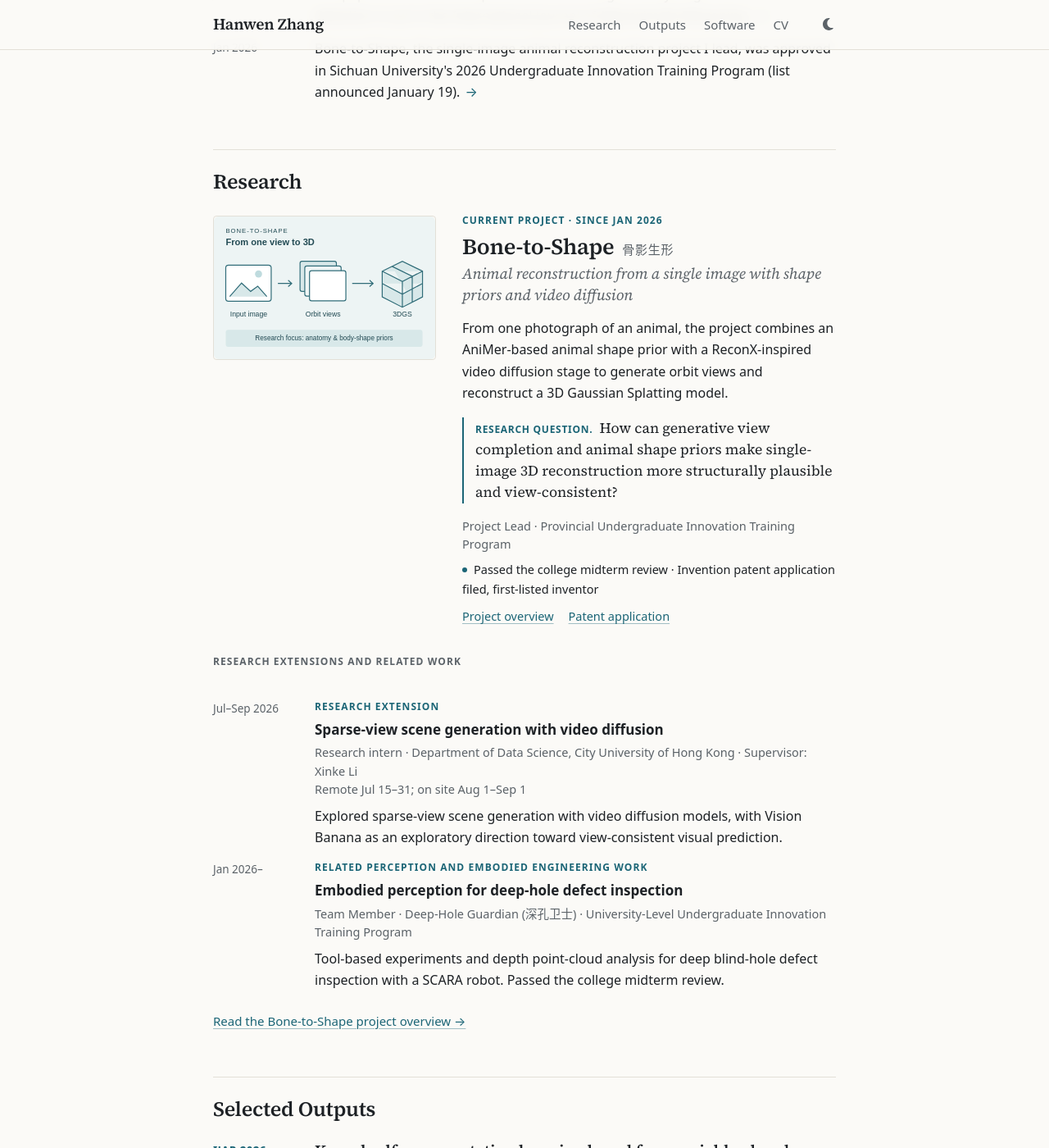
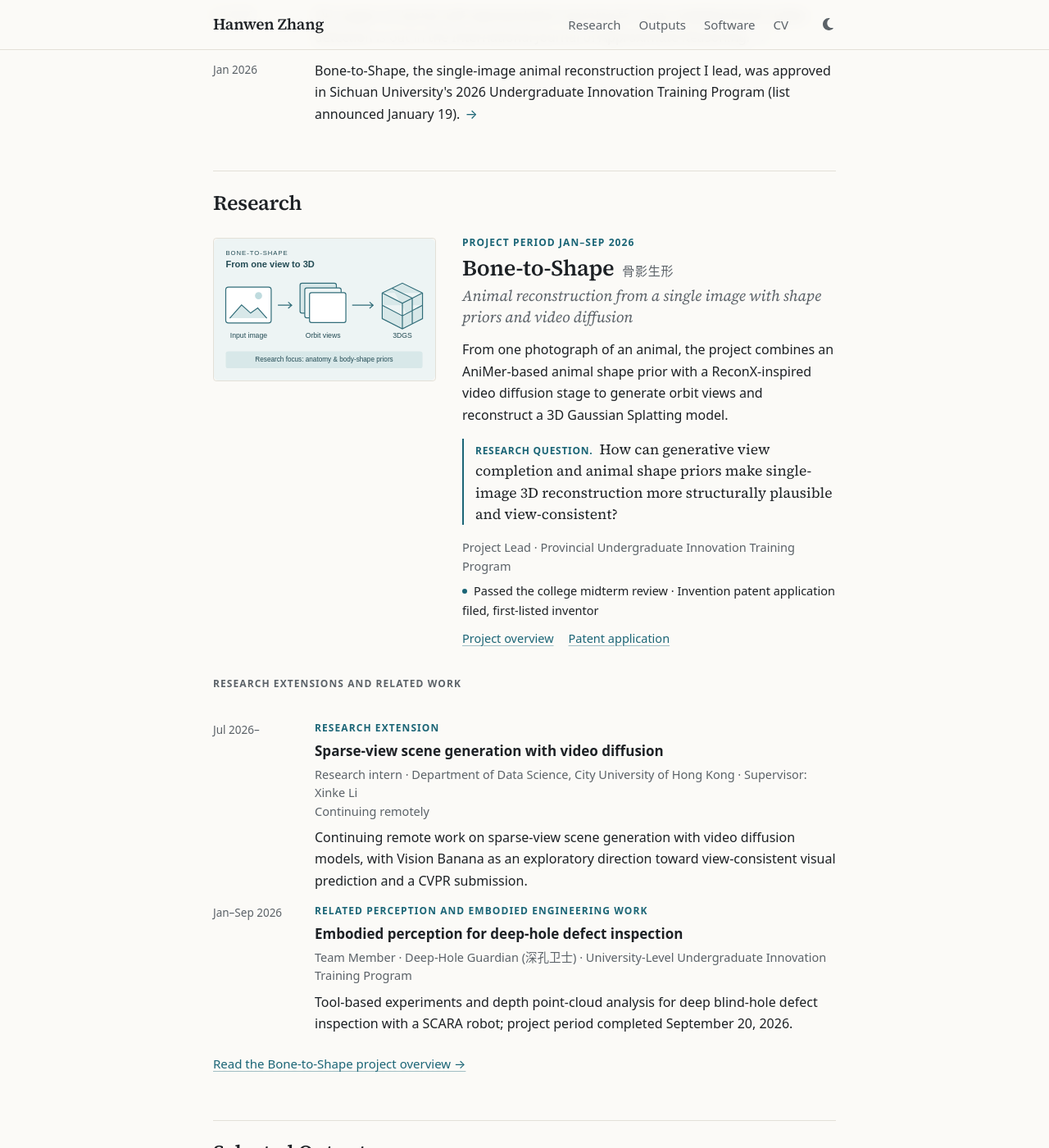
Before and after one commit to hwzhangcs/hwzhangcs.github.io, a Jekyll site: the page built from _pages/about.md, in a window 1280 px wide and 1400 px high, scrolled down 931 px. Shown: the whole window at 82% size. Built offline with Jekyll 4.4.1, drawn with Linux system fonts in a browser that asks for light colours; some of the changed text lies outside the part shown.

Commit message:
Refine one-page CV research emphasis

```diff
--- a/_data/news.yml
+++ b/_data/news.yml
@@ -6,8 +6,8 @@
   url: /#outputs
 - date: 2026-07
   text: >-
-    Research internship with Xinke Li at City University of Hong Kong, exploring
-    sparse-view scene generation with video diffusion models (July 15 – September 1).
+    Continuing remote research with Xinke Li at City University of Hong Kong on
+    sparse-view scene generation with video diffusion models, working toward a CVPR submission.
   url: /#research
 - date: 2026-07
   text: >-
--- a/_data/research.yml
+++ b/_data/research.yml
@@ -7,7 +7,7 @@
   title: "Bone-to-Shape: Single-Image Animal Reconstruction"
   role: Project Lead
   institution: Sichuan University
-  date: "Jan 2026 – Present"
+  date: "Jan 2026 – Sep 20, 2026"
   program: Provincial Undergraduate Innovation Training Program
   applied: November 18 – December 9, 2025
   approved: January 19, 2026
@@ -19,14 +19,14 @@
     - Generate orbit-view video from a single animal image and study how anatomical and body-shape priors constrain the reconstructed geometry.
   details:
     - "Project title: Bone-to-Shape: Anatomy-Constrained 3D Reconstruction for Veterinary Applications (骨影生形)."
-    - "Current pipeline: use AniMer for an animal pose and shape prior, then draw on the sparse-view video diffusion and 3DGS reconstruction pattern of ReconX. The project treats generated views as predicted observations, providing a concrete starting point for future visual world modeling."
+    - "Project pipeline: use AniMer for an animal pose and shape prior, then draw on the sparse-view video diffusion and 3DGS reconstruction pattern of ReconX. The project treats generated views as predicted observations, providing a concrete starting point for future visual world modeling."
     - Applied in the November 18 – December 9, 2025 round; approved in the 2026 project list announced January 19, 2026.
-    - Passed the college midterm review. Related patent application details are listed under Intellectual Property.
+    - Completed the project period on September 20, 2026 after passing the college midterm review. Related patent application details are listed under Intellectual Property.
   homepage:
     featured: true
     name: Bone-to-Shape
     zh: 骨影生形
-    since: Jan 2026
+    status: Project period Jan–Sep 2026
     deck: Animal reconstruction from a single image with shape priors and video diffusion
     summary: From one photograph of an animal, the project combines an AniMer-based animal shape prior with a ReconX-inspired video diffusion stage to generate orbit views and reconstruct a 3D Gaussian Splatting model.
     outcomes:
@@ -37,33 +37,34 @@
   title: City University of Hong Kong
   role: Research Intern
   institution: Department of Data Science
-  date: "Jul 15 – Sep 1, 2026"
-  mode: "Remote Jul 15–31; on site Aug 1–Sep 1"
+  date: "Jul 15, 2026 – Present"
+  mode: "Continuing remotely"
   supervisor: Xinke Li
   bullets:
     - Explored sparse-view scene generation with video diffusion models.
     - Explored Vision Banana as a generative visual model for scene generation.
+    - Continuing remotely while working toward a CVPR submission.
   homepage:
-    period: Jul–Sep 2026
+    period: Jul 2026–
     kicker: Research extension
     title: Sparse-view scene generation with video diffusion
     meta: "Research intern · Department of Data Science, City University of Hong Kong · Supervisor: Xinke Li"
-    summary: Explored sparse-view scene generation with video diffusion models, with Vision Banana as an exploratory direction toward view-consistent visual prediction.
+    summary: Continuing remote work on sparse-view scene generation with video diffusion models, with Vision Banana as an exploratory direction toward view-consistent visual prediction and a CVPR submission.
 
 - id: deep-hole
   title: "Deep-Hole Guardian (深孔卫士)"
   role: Team Member
   program: University-Level Undergraduate Innovation Training Program
-  date: "Jan 2026 – Present"
+  date: "Jan 2026 – Sep 20, 2026"
   bullets:
     - Ran tool-based experiments and analyzed depth point clouds for deep blind-hole defect identification and control with a SCARA robot.
-    - Passed the college midterm review.
+    - Passed the college midterm review; completed the project period on September 20, 2026.
   homepage:
-    period: Jan 2026–
+    period: Jan–Sep 2026
     kicker: Related perception and embodied engineering work
     title: Embodied perception for deep-hole defect inspection
     meta: 'Team Member · Deep-Hole Guardian <span lang="zh">(深孔卫士)</span> · University-Level Undergraduate Innovation Training Program'
-    summary: Tool-based experiments and depth point-cloud analysis for deep blind-hole defect inspection with a SCARA robot. Passed the college midterm review.
+    summary: Tool-based experiments and depth point-cloud analysis for deep blind-hole defect inspection with a SCARA robot; project period completed September 20, 2026.
 
 - id: outlier-detection
   title: Kernel-Based Outlier Detection
--- a/_includes/home/research.html
+++ b/_includes/home/research.html
@@ -3,7 +3,7 @@
 <article class="feature">
   <a class="feature-figure" href="{{ item.detail_url | relative_url }}" tabindex="-1" aria-hidden="true"><img src="{{ item.diagram | relative_url }}" alt="" width="560" height="360"></a>
   <div class="feature-body">
-    <p class="kicker">Current project · since {{ home.since }}</p>
+    <p class="kicker">{{ home.status | default: 'Current project' }}</p>
     <h3><a href="{{ item.detail_url | relative_url }}">{{ home.name }}</a>{% if home.zh %} <span class="title-zh" lang="zh">{{ home.zh }}</span>{% endif %}</h3>
     <p class="feature-deck">{{ home.deck }}</p>
     <p>{{ home.summary }}</p>
--- a/_pages/bone-to-shape.md
+++ b/_pages/bone-to-shape.md
@@ -43,6 +43,6 @@ I lead the project. My work focuses on combining the animal pose and shape prior
 - First-listed inventor on the related Chinese invention patent application, **202611403381.7**, filed September 10, 2026.
 - The application passed preliminary examination on September 22, 2026. It is pending publication and **has not been granted**.
 
-<p class="project-status"><strong>Ongoing work.</strong> This overview describes the reconstruction workflow, research focus, and current project milestones.</p>
+<p class="project-status"><strong>Project period completed September 20, 2026.</strong> This overview describes the reconstruction workflow, research focus, and project milestones.</p>
 
 <p class="resource-links"><a href="{{ '/#outputs' | relative_url }}">Patent application details</a><a href="mailto:hanwen_zhang@stu.scu.edu.cn">Contact about this project</a></p>
--- a/_pages/cv.md
+++ b/_pages/cv.md
@@ -28,7 +28,7 @@ I study generative 3D vision for recovering and representing structure from inco
 
 <ul class="cv-highlight-list">
 <li><strong>Bone-to-Shape.</strong> Project lead on single-image animal reconstruction using animal pose and shape priors, video diffusion, and 3D Gaussian Splatting. <a href="{{ '/research/bone-to-shape/' | relative_url }}">Project overview →</a></li>
-<li><strong>City University of Hong Kong.</strong> Research intern exploring sparse-view scene generation with video diffusion models; Vision Banana was an exploratory direction.</li>
+<li><strong>City University of Hong Kong.</strong> Continuing remotely as a research intern exploring sparse-view scene generation with video diffusion models; working toward a CVPR submission.</li>
 <li><strong>Deep-Hole Guardian.</strong> Team member running tool-based experiments and depth point-cloud analysis for deep blind-hole defect inspection with a SCARA robot.</li>
 <li><strong>Publication.</strong> Third author of a 2026 <em>International Journal of Approximate Reasoning</em> article on kernel self-representation learning based fuzzy-neighborhood outlier detection.</li>
 </ul>
```
Also changed, not shown: 2 other files.
